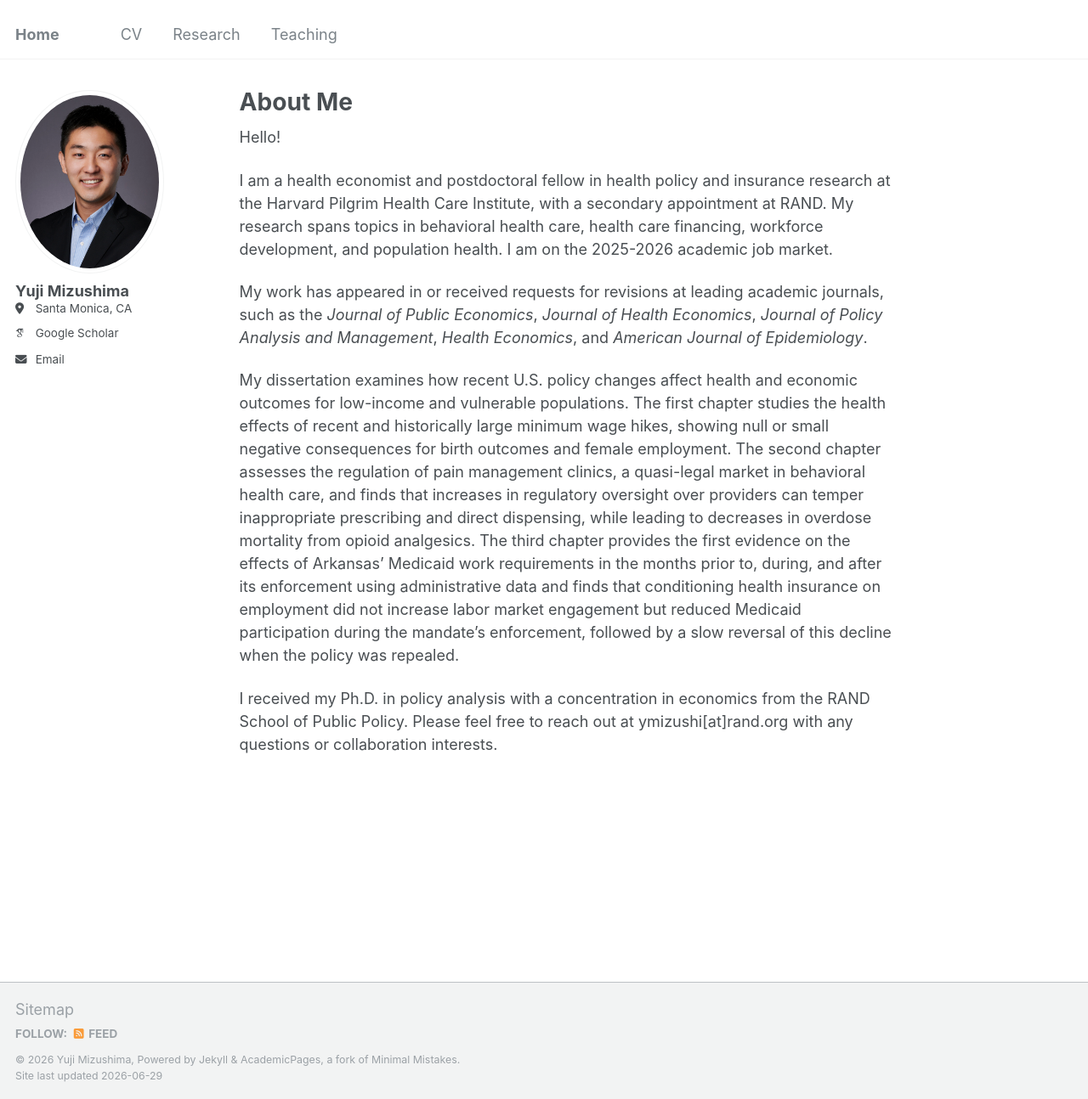
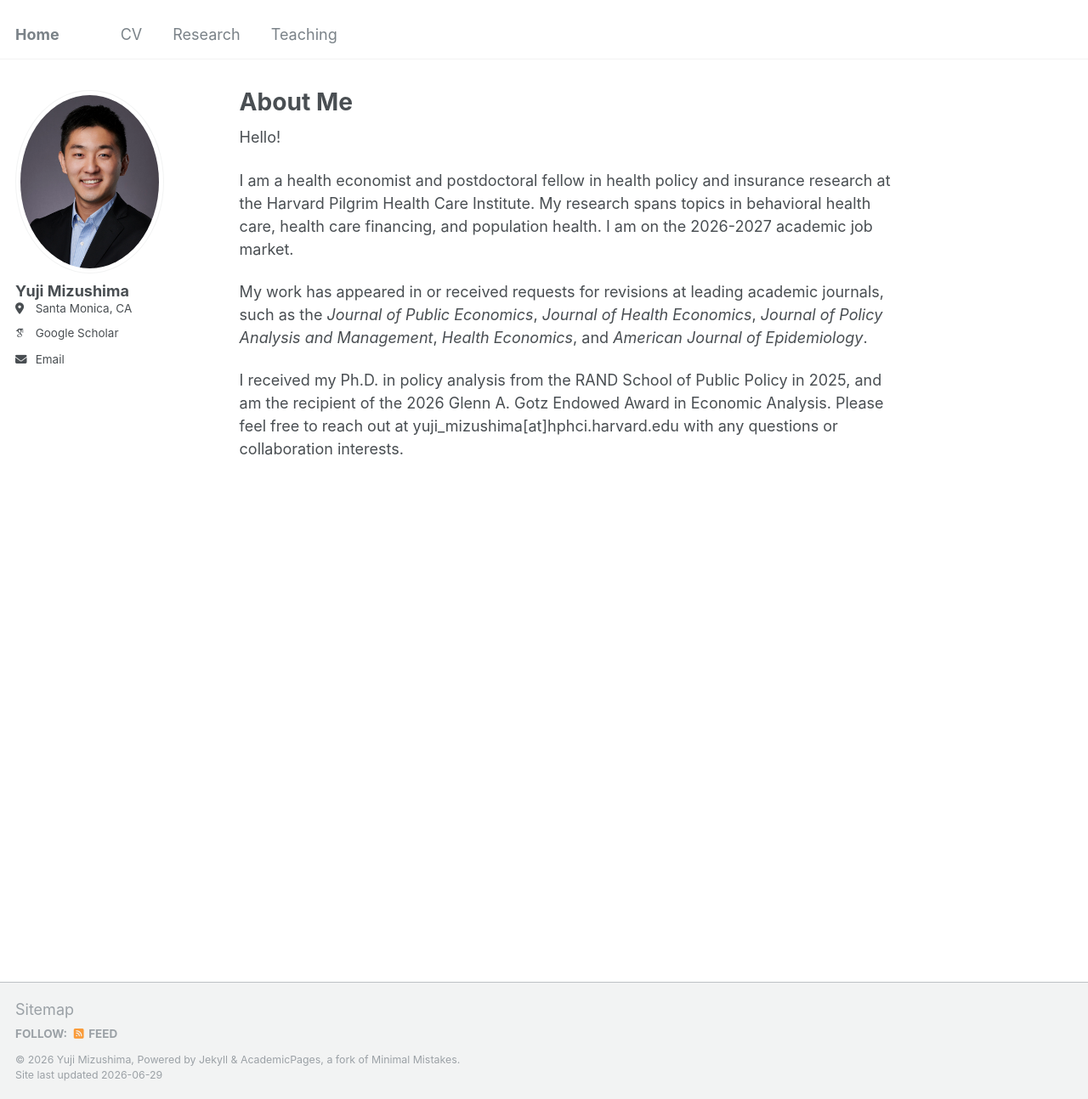
Before and after one commit to yujimizushima/yujimizushima.github.io, a Jekyll site: the page built from _pages/about.md, in a window 1280 px wide and 1294 px high. Shown: the whole window at 85% size. Built offline with Jekyll 4.4.1, drawn with Linux system fonts in a browser that asks for light colours; some web fonts are replaced.

Commit message:
Update about.md

```diff
--- a/_pages/about.md
+++ b/_pages/about.md
@@ -9,10 +9,8 @@ redirect_from:
 
 Hello!
 
-I am a health economist and postdoctoral fellow in health policy and insurance research at the Harvard Pilgrim Health Care Institute, with a secondary appointment at RAND. My research spans topics in behavioral health care, health care financing, workforce development, and population health. I am on the 2025-2026 academic job market.
+I am a health economist and postdoctoral fellow in health policy and insurance research at the Harvard Pilgrim Health Care Institute. My research spans topics in behavioral health care, health care financing, and population health. I am on the 2026-2027 academic job market.
 
 My work has appeared in or received requests for revisions at leading academic journals, such as the _Journal of Public Economics_, _Journal of Health Economics_, _Journal of Policy Analysis and Management_, _Health Economics_, and _American Journal of Epidemiology_.
 
-My dissertation examines how recent U.S. policy changes affect health and economic outcomes for low-income and vulnerable populations. The first chapter studies the health effects of recent and historically large minimum wage hikes, showing null or small negative consequences for birth outcomes and female employment. The second chapter assesses the regulation of pain management clinics, a quasi-legal market in behavioral health care, and finds that increases in regulatory oversight over providers can temper inappropriate prescribing and direct dispensing, while leading to decreases in overdose mortality from opioid analgesics. The third chapter provides the first evidence on the effects of Arkansas' Medicaid work requirements in the months prior to, during, and after its enforcement using administrative data and finds that conditioning health insurance on employment did not increase labor market engagement but reduced Medicaid participation during the mandate's enforcement, followed by a slow reversal of this decline when the policy was repealed.
-
-I received my Ph.D. in policy analysis with a concentration in economics from the RAND School of Public Policy. Please feel free to reach out at ymizushi[at]rand.org with any questions or collaboration interests.
+I received my Ph.D. in policy analysis from the RAND School of Public Policy in 2025, and am the recipient of the 2026 Glenn A. Gotz Endowed Award in Economic Analysis. Please feel free to reach out at yuji_mizushima[at]hphci.harvard.edu with any questions or collaboration interests.
```
